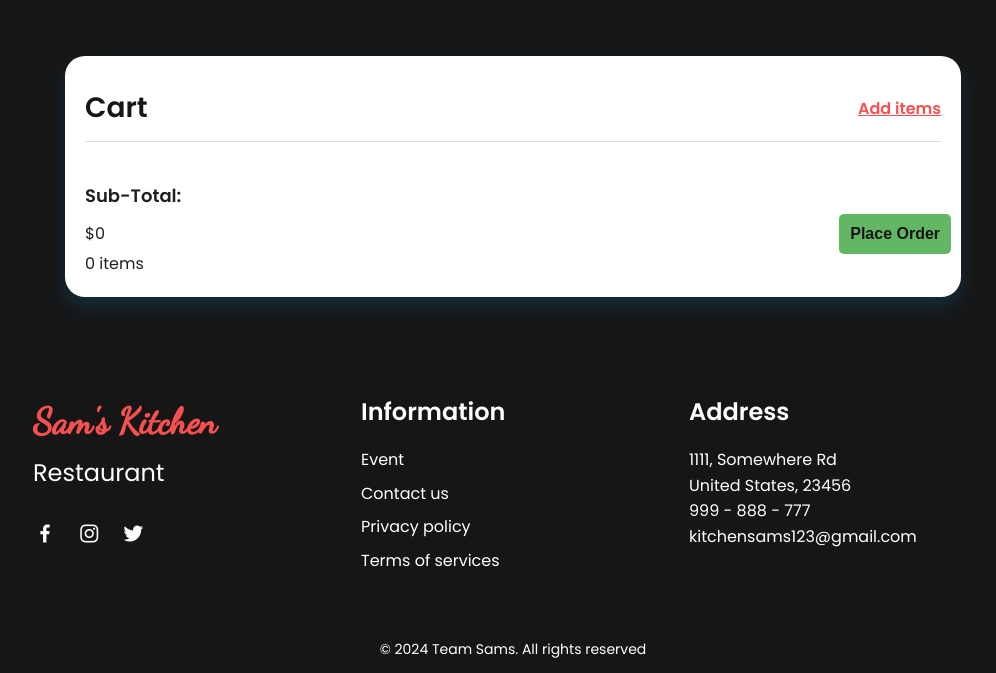
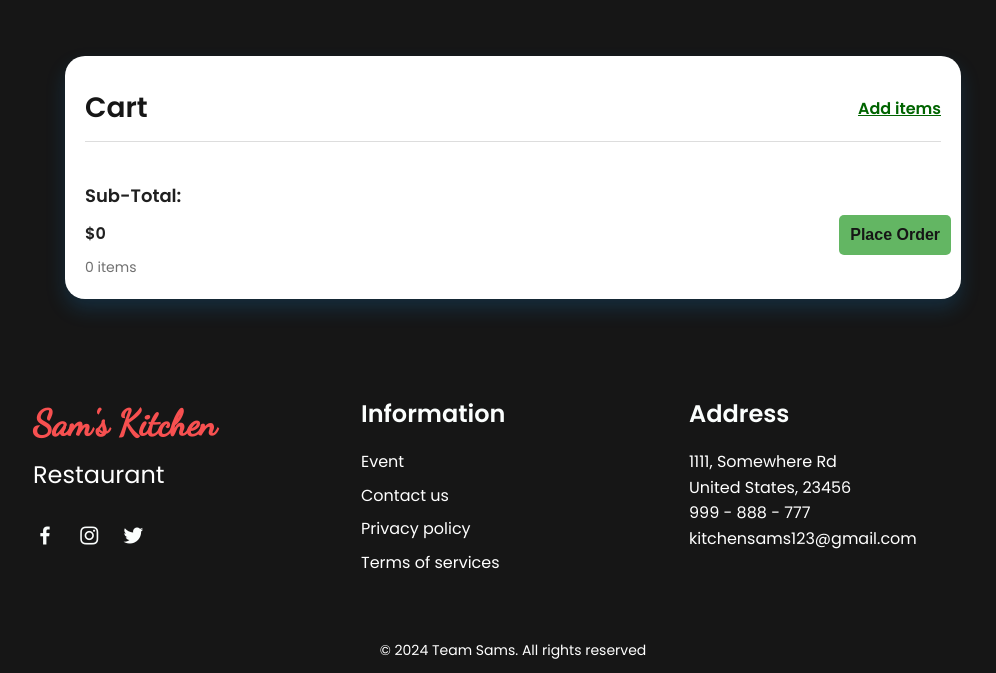
Before and after one commit to anchal-04/SAM-s-Kitchen, a Flask app: page /cart in a window 1280 px wide. Shown: the part 72-745 px from the top of the page, without its empty margins (127-1123 px from the left). Run offline with Flask 3, Linux system fonts and the light colour scheme; a user stored in the database is signed in.

Commit message:
cart styles updated to get 100% accessibility

```diff
--- a/restaurant/static/styles/css/style-cart.css
+++ b/restaurant/static/styles/css/style-cart.css
@@ -41,7 +41,7 @@ body {
 
 .back {
     text-decoration:underline;
-    color: var(--first-color);
+    color: darkgreen;
     font-weight: 600;
 }
 
@@ -133,7 +133,7 @@ body {
 .remove {
     font-size: 16px;
     font-weight: 600;
-    color: #707070;
+    color: #424141;
     cursor: pointer;
     background-color: #d9d9d9;
     border: 1px solid #ccc;
@@ -170,6 +170,7 @@ hr {
 .items,
 .total-amount {
     font-size: 16px;
+    font-weight: bold;
     color: #202020;
 }
 
--- a/restaurant/templates/cart.html
+++ b/restaurant/templates/cart.html
@@ -1,5 +1,5 @@
 <!DOCTYPE html>
-<html>
+<html lang="en">
 <head>
     <title>CART</title>
     <link href='https://cdn.jsdelivr.net/npm/boxicons@2.0.5/css/boxicons.min.css' rel='stylesheet'>
@@ -44,7 +44,7 @@
             </header>
 <div class="CartContainer">
     <div class="Header">
-        <h3 class="Heading">Cart</h3>
+        <h2 class="Heading">Cart</h2>
         <a href="{{ url_for('order_page') }}" class="back">
             <span>Add items</span>
         </a>
@@ -79,7 +79,7 @@
     <div class="checkout">
         <div class="total">
             <div class="Subtotal">Sub-Total:</div><div class="total-amount">${{ total_price | round(2) }}</div>
-            <div class="items">{{ cart_items | sum(attribute='item_qty') }} items</div>
+            <div class="subtitle ">{{ cart_items | sum(attribute='item_qty') }} items</div>
 
         </div>
         {% if error_message %}
@@ -185,7 +185,7 @@
             </div>
         </div>
         <div class="footer__content">
-            <h3 class="footer__title">Information</h3>
+            <h2 class="footer__title">Information</h2>
             <ul>
                 <li><a href="#" class="footer__link">Event</a></li>
                 <li><a href="{{ url_for('contact_page') }}" class="footer__link">Contact us</a></li>
```
Also changed, not shown: restaurant/tables.db.
